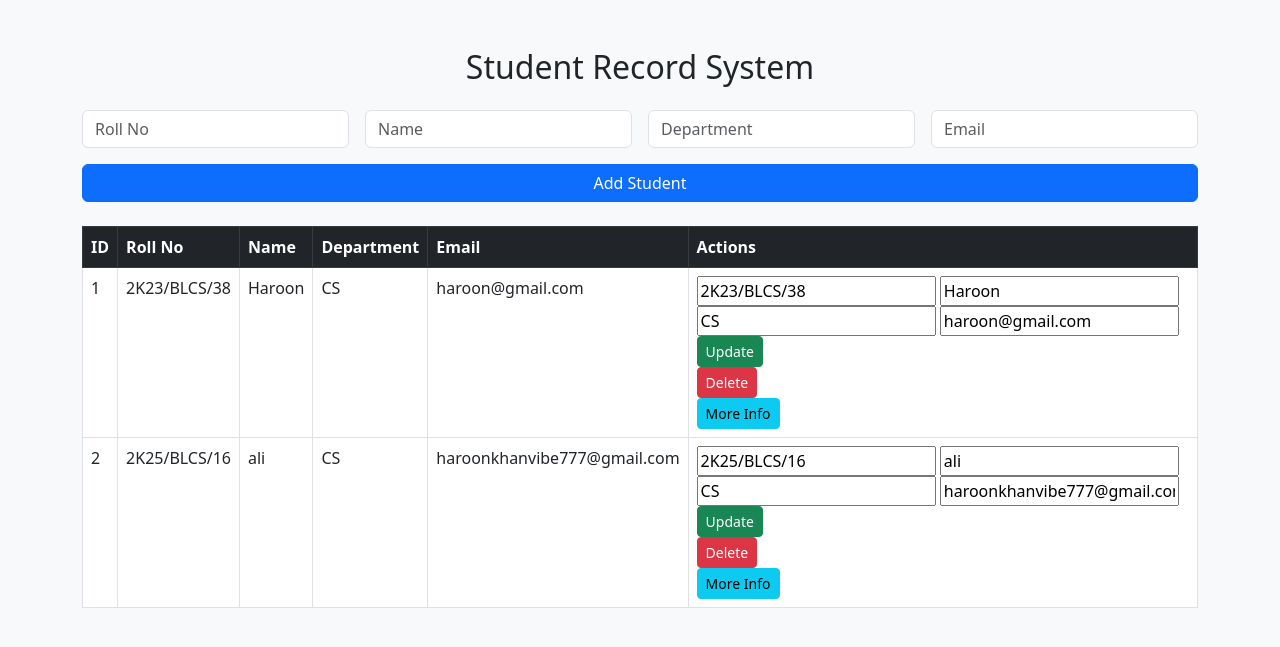
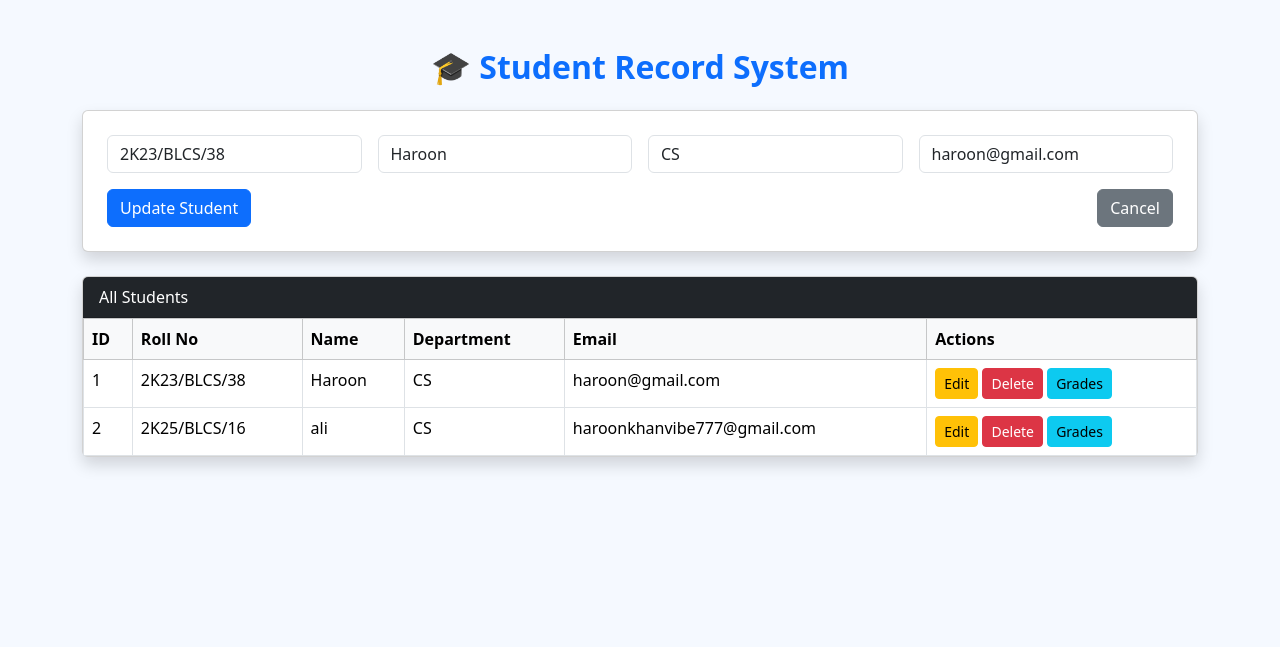
Before and after one commit to RealHaroon/Flask-Projects, a Flask app: page /?edit=1 in a window 1280 px wide. Shown: the top 647 px of the page. Run offline with Flask 3, Linux system fonts and the light colour scheme.

Commit message:
Creating Student Record System in Flask ( 11-7-2025 )

```diff
--- a/Student-Record-System/Components/routes.py
+++ b/Student-Record-System/Components/routes.py
@@ -1,48 +1,65 @@
-from flask import Flask,render_template,request,redirect,url_for,flash     #type:ignore
-from Components import app,db
-from Components.models import Students,Grade
+from flask import render_template, request, redirect, url_for, flash
+from Components import app, db
+from Components.models import Students, Grade
 
+@app.route('/', methods=['GET', 'POST'])
+def index():
+    students = Students.query.all()
+    edit_student = None
 
-@app.route('/',methods=['GET','POST'])
-def index():
-    if request.method=='POST':
+    if request.method == 'POST':
+        form_id = request.form.get('edit_id')
+        roll_no = request.form['roll_no']
+        name = request.form['name']
+        department = request.form['department']
+        email = request.form['email']
 
-        roll_no=request.form['roll_no']
-        name=request.form['name']
-        department=request.form['department']
-        email=request.form['email']
-        student=Students(roll_no=roll_no,name=name,department=department,email=email)
-        db.session.add(student)
-        db.session.commit()
-        return redirect(url_for('index'))
-    students=Students.query.all()
-    return render_template('index.html',students=students)
+        # Check duplicates
+        roll_check = Students.query.filter(Students.roll_no == roll_no, Students.id != int(form_id or 0)).first()
+        email_check = Students.query.filter(Students.email == email, Students.id != int(form_id or 0)).first()
 
+        if roll_check:
+            flash("Roll Number already exists", category='danger')
+        elif email_check:
+            flash("Email already exists", category='danger')
+        else:
+            if form_id:
+                student = Students.query.get_or_404(form_id)
+                student.roll_no = roll_no
+                student.name = name
+                student.department = department
+                student.email = email
+                flash("Student updated successfully!", category='success')
+            else:
+                new_student = Students(roll_no=roll_no, name=name, department=department, email=email)
+                db.session.add(new_student)
+                flash("Student added successfully!", category='success')
+
+            db.session.commit()
+            return redirect(url_for('index'))
+
+    if request.args.get('edit'):
+        edit_student = Students.query.get_or_404(request.args.get('edit'))
+
+    return render_template('index.html', students=students, edit_student=edit_student)
 
 
 @app.route('/delete/<int:id>')
 def delete_student(id):
-    student=Students.query.get_or_404(id)
+    student = Students.query.get_or_404(id)
     db.session.delete(student)
     db.session.commit()
+    flash("Student deleted successfully!", category='success')
     return redirect(url_for('index'))
 
 
-@app.route('/update/<int:id>',methods=['POST'])
-def update_student(id):
-    student=Students.query.get_or_404(id)
-    student.roll=request.form['roll_no']
-    student.name=request.form['name']
-    student.department=request.form['department']
-    student.email=request.form['email']
-    db.session.commit()
-    return redirect(url_for('index'))
+@app.route('/add_grade/<int:student_id>', methods=['POST'])
+def add_grade(student_id):
+    subject = request.form['subject']
+    score = request.form['score']
 
-@app.route('/add_grade/<int:student_id>',methods=['POST'])
-def add_grade(student_id):
-    subject=request.form['subject']
-    score=request.form['score']
-    grade=Grade(subject=subject,score=score,student_id=student_id)
+    grade = Grade(subject=subject, score=score, student_id=student_id)
     db.session.add(grade)
     db.session.commit()
+    flash("Grade added successfully!", category='success')
     return redirect(url_for('index'))
--- a/Student-Record-System/Components/templates/index.html
+++ b/Student-Record-System/Components/templates/index.html
@@ -1,34 +1,65 @@
 <!DOCTYPE html>
-<html lang="en">
+<html>
 <head>
-  <meta charset="UTF-8">
   <title>Student Record System</title>
-  <link href="https://cdn.jsdelivr.net/npm/bootstrap@5.3.0/dist/css/bootstrap.min.css" rel="stylesheet">
+  <link href="https://cdn.jsdelivr.net/npm/bootstrap@5.3.3/dist/css/bootstrap.min.css" rel="stylesheet">
+  <style>
+    body { background-color: #f5f9ff; }
+  </style>
 </head>
-<body class="bg-light">
+<body>
+<div class="container mt-5">
+  <h2 class="text-center mb-4 text-primary fw-bold">🎓 Student Record System</h2>
 
-<div class="container mt-5">
-  <h2 class="text-center mb-4">Student Record System</h2>
+  <!-- Flash messages -->
+  {% with messages = get_flashed_messages(with_categories=true) %}
+    {% if messages %}
+      {% for category, msg in messages %}
+        <div class="alert alert-{{ category }} alert-dismissible fade show" role="alert">
+          {{ msg }}
+          <button type="button" class="btn-close" data-bs-dismiss="alert" aria-label="Close"></button>
+        </div>
+      {% endfor %}
+    {% endif %}
+  {% endwith %}
 
-  <!-- Add Student Form -->
-  <form method="POST" class="row g-3 mb-4">
-    <div class="col-md-3"><input type="text" name="roll_no" class="form-control" placeholder="Roll No" required></div>
-    <div class="col-md-3"><input type="text" name="name" class="form-control" placeholder="Name" required></div>
-    <div class="col-md-3"><input type="text" name="department" class="form-control" placeholder="Department"></div>
-    <div class="col-md-3"><input type="email" name="email" class="form-control" placeholder="Email"></div>
-    <div class="col-md-12"><button type="submit" class="btn btn-primary w-100">Add Student</button></div>
+  <!-- Add/Edit Form -->
+  <form method="POST" class="card p-4 mb-4 shadow">
+    <input type="hidden" name="edit_id" value="{{ edit_student.id if edit_student else '' }}">
+    <div class="row g-3">
+      <div class="col-md-3">
+        <input type="text" class="form-control" name="roll_no" placeholder="Roll No" value="{{ edit_student.roll_no if edit_student else '' }}" required>
+      </div>
+      <div class="col-md-3">
+        <input type="text" class="form-control" name="name" placeholder="Name" value="{{ edit_student.name if edit_student else '' }}" required>
+      </div>
+      <div class="col-md-3">
+        <input type="text" class="form-control" name="department" placeholder="Department" value="{{ edit_student.department if edit_student else '' }}" required>
+      </div>
+      <div class="col-md-3">
+        <input type="email" class="form-control" name="email" placeholder="Email" value="{{ edit_student.email if edit_student else '' }}" required>
+      </div>
+      <div class="col-12 d-flex justify-content-between">
+        <button type="submit" class="btn btn-primary">{{ 'Update Student' if edit_student else 'Add Student' }}</button>
+        {% if edit_student %}
+          <a href="/" class="btn btn-secondary">Cancel</a>
+        {% endif %}
+      </div>
+    </div>
   </form>
 
-  <!-- Student Table -->
-  <table class="table table-bordered">
-    <thead class="table-dark">
+  <!-- Students Table -->
+  <div class="card shadow">
+    <div class="card-header bg-dark text-white">All Students</div>
+    <div class="table-responsive">
+      <table class="table table-bordered m-0">
+        <thead class="table-light">
           <tr>
             <th>ID</th><th>Roll No</th><th>Name</th><th>Department</th><th>Email</th><th>Actions</th>
           </tr>
         </thead>
         <tbody>
           {% for student in students %}
-      <!-- Student Row -->
           <tr>
             <td>{{ student.id }}</td>
             <td>{{ student.roll_no }}</td>
@@ -36,40 +67,24 @@
             <td>{{ student.department }}</td>
             <td>{{ student.email }}</td>
             <td>
-          <form action="/update/{{ student.id }}" method="POST" style="display:inline-block;">
-            <input type="text" name="roll_no" value="{{ student.roll_no }}" required>
-            <input type="text" name="name" value="{{ student.name }}" required>
-            <input type="text" name="department" value="{{ student.department }}">
-            <input type="email" name="email" value="{{ student.email }}">
-            <button class="btn btn-sm btn-success">Update</button>
-          </form>
-          <br>
-          <a href="/delete/{{ student.id }}" class="btn btn-sm btn-danger">Delete</a>
-          <br>
-
-          <!-- More Info button -->
-          <button class="btn btn-sm btn-info" data-bs-toggle="collapse" data-bs-target="#grades{{ student.id }}">
-            More Info
-          </button>
+              <a href="/?edit={{ student.id }}" class="btn btn-warning btn-sm">Edit</a>
+              <a href="/delete/{{ student.id }}" class="btn btn-danger btn-sm" onclick="return confirm('Delete this student?')">Delete</a>
+              <button class="btn btn-info btn-sm" data-bs-toggle="collapse" data-bs-target="#grades{{ student.id }}">Grades</button>
             </td>
           </tr>
 
-      <!-- Grade Info Row (Collapsed) -->
           <tr class="collapse" id="grades{{ student.id }}">
             <td colspan="6">
-          <strong>Info</strong>
+              <strong>Grades:</strong>
               <ul>
-            <h4>Subject    Score</h4>
-            {% for grade in student.grades %}
-              <li>{{ grade.subject }} - {{ grade.score }}</li>
+                {% for g in student.grades %}
+                  <li>{{ g.subject }} - {{ g.score }}</li>
                 {% endfor %}
               </ul>
-
-          <!-- Add Grade Form -->
-          <form action="/add_grade/{{ student.id }}" method="POST" class="row g-2 mt-2">
+              <form action="/add_grade/{{ student.id }}" method="POST" class="row g-2">
                 <div class="col"><input name="subject" class="form-control" placeholder="Subject" required></div>
-            <div class="col"><input name="score" class="form-control" type="number" placeholder="Score" step="0.1" required></div>
-            <div class="col"><button class="btn btn-primary">Add Grade</button></div>
+                <div class="col"><input name="score" type="number" step="0.1" class="form-control" placeholder="Score" required></div>
+                <div class="col"><button class="btn btn-sm btn-primary">Add Grade</button></div>
               </form>
             </td>
           </tr>
@@ -77,8 +92,9 @@
         </tbody>
       </table>
     </div>
+  </div>
+</div>
 
-<!-- Bootstrap JS -->
-<script src="https://cdn.jsdelivr.net/npm/bootstrap@5.3.0/dist/js/bootstrap.bundle.min.js"></script>
+<script src="https://cdn.jsdelivr.net/npm/bootstrap@5.3.3/dist/js/bootstrap.bundle.min.js"></script>
 </body>
 </html>
```
Also changed, not shown: Student-Record-System/instance/students.db. Lines whose indentation alone changed are shown as unchanged.
